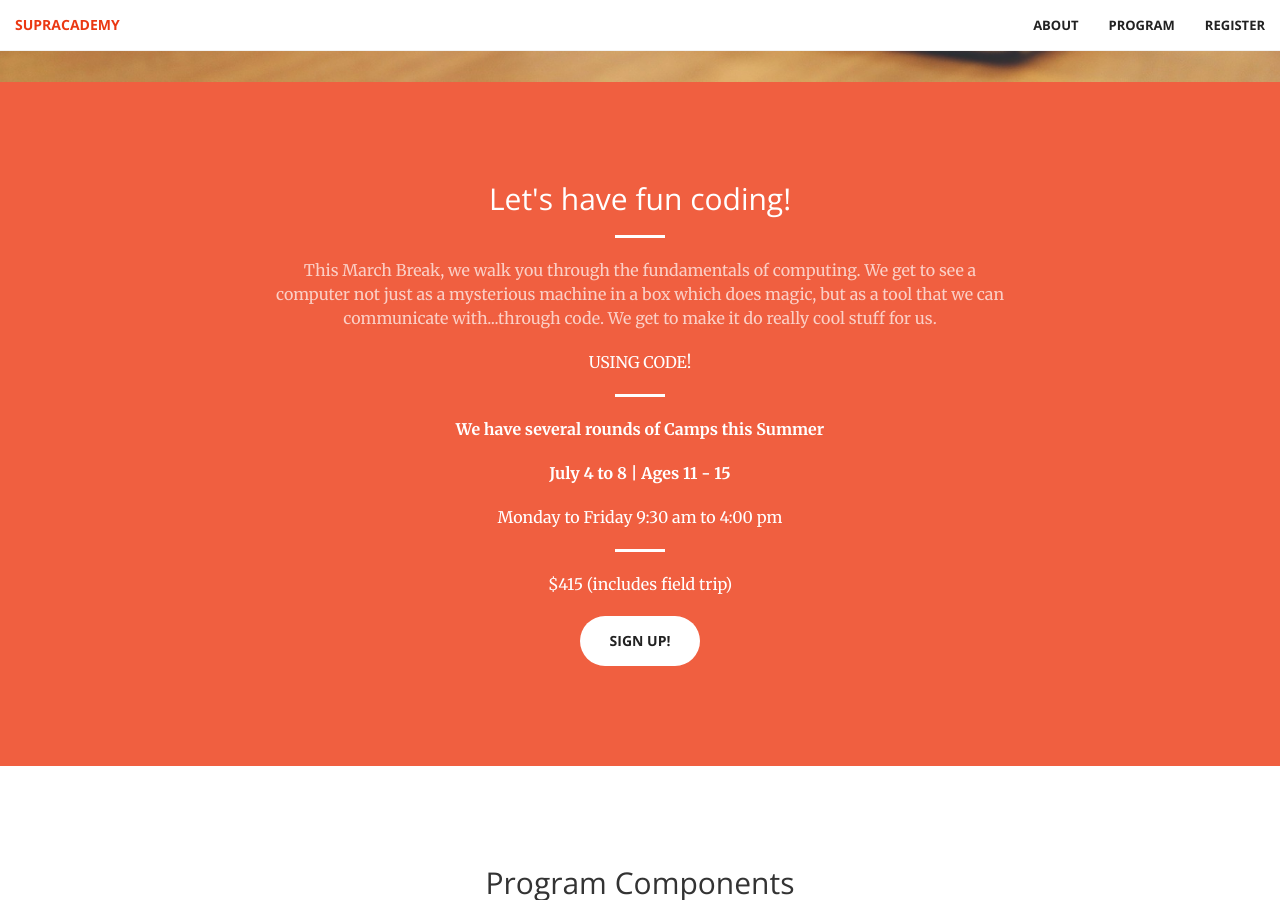
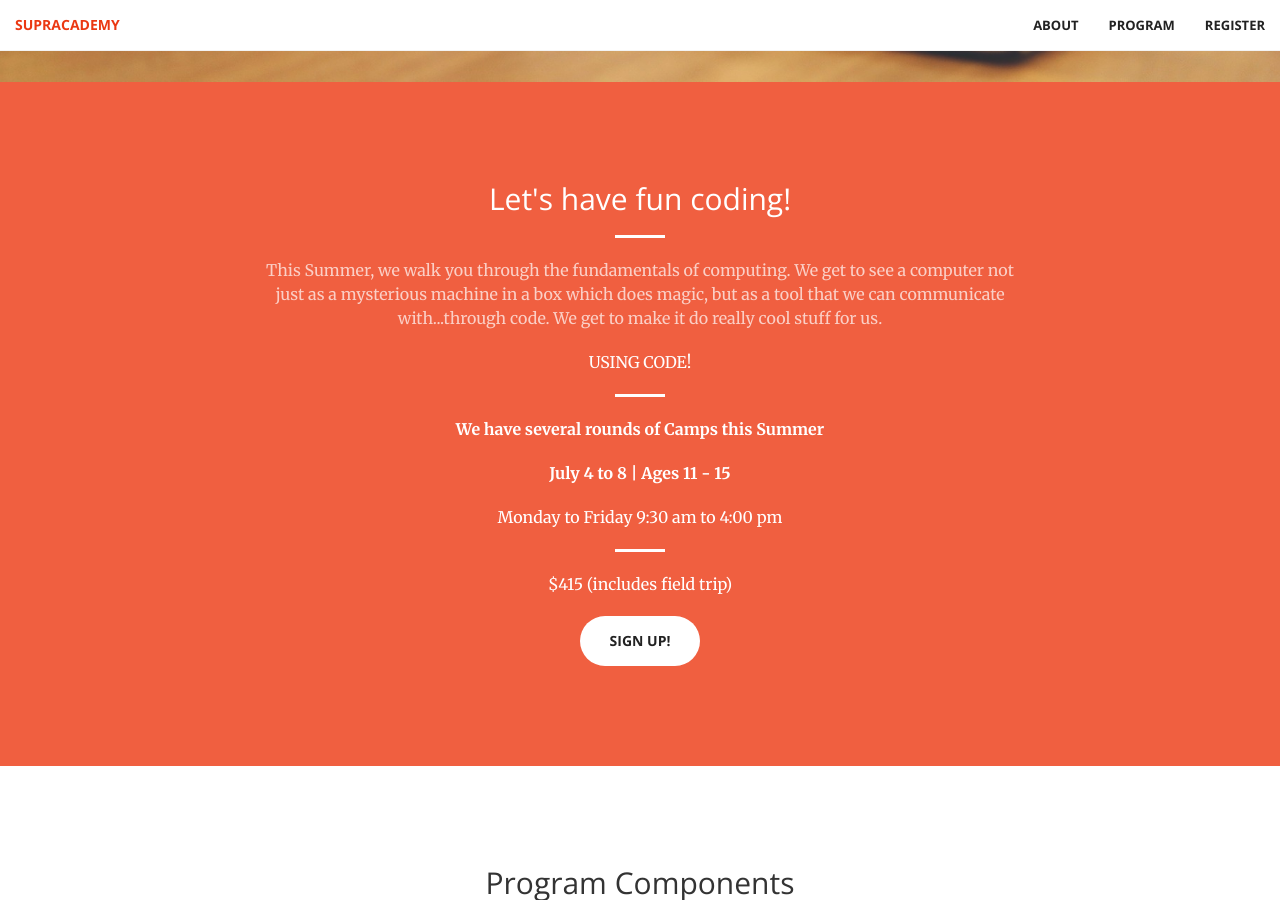
Before and after one commit to ojagostini/supracademy.com, a Jekyll site: the page kidscode/index.html, which Jekyll copies as it is, in a window 1280 px wide and 900 px high, scrolled down 818 px. Built offline with Jekyll 4.4.1, drawn with Linux system fonts in a browser that asks for light colours.

Commit message:
kidscode date change

```diff
--- a/kidscode/index.html
+++ b/kidscode/index.html
@@ -89,7 +89,7 @@
                 <div class="col-lg-8 col-lg-offset-2 text-center">
                     <h2 class="section-heading">Let's have fun coding!</h2>
                     <hr class="light">
-                    <p class="text-faded">This March Break, we walk you through the fundamentals of computing. We get to see a computer not just as a mysterious machine in a box which does magic, but as a tool that we can communicate with...through code.
+                    <p class="text-faded">This Summer, we walk you through the fundamentals of computing. We get to see a computer not just as a mysterious machine in a box which does magic, but as a tool that we can communicate with...through code.
 
                     We get to make it do really cool stuff for us.
 
```
